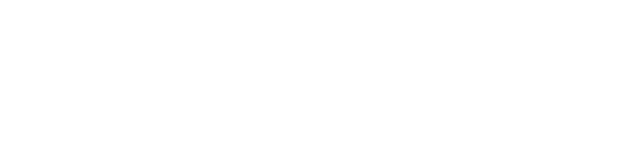
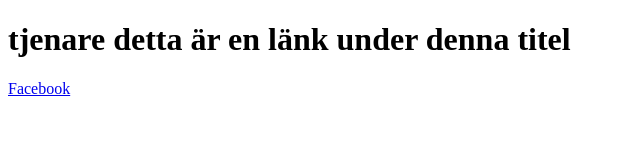
Before and after one commit to JSudden/undervisningGit, a plain HTML site: page index.html in a window 1280 px wide. Shown: the whole page, without its empty margins (0-640 px from the left). Drawn offline with Linux system fonts and the light colour scheme.

Commit message:
Har adderat en länk till facebook på index pagen

```diff
--- a/index.html
+++ b/index.html
@@ -6,6 +6,7 @@
     <title>Document</title>
 </head>
 <body>
-
+    <h1>tjenare detta är en länk under denna titel</h1>
+    <a href="https://www.facebook.com">Facebook</a>
 </body>
 </html>
```
